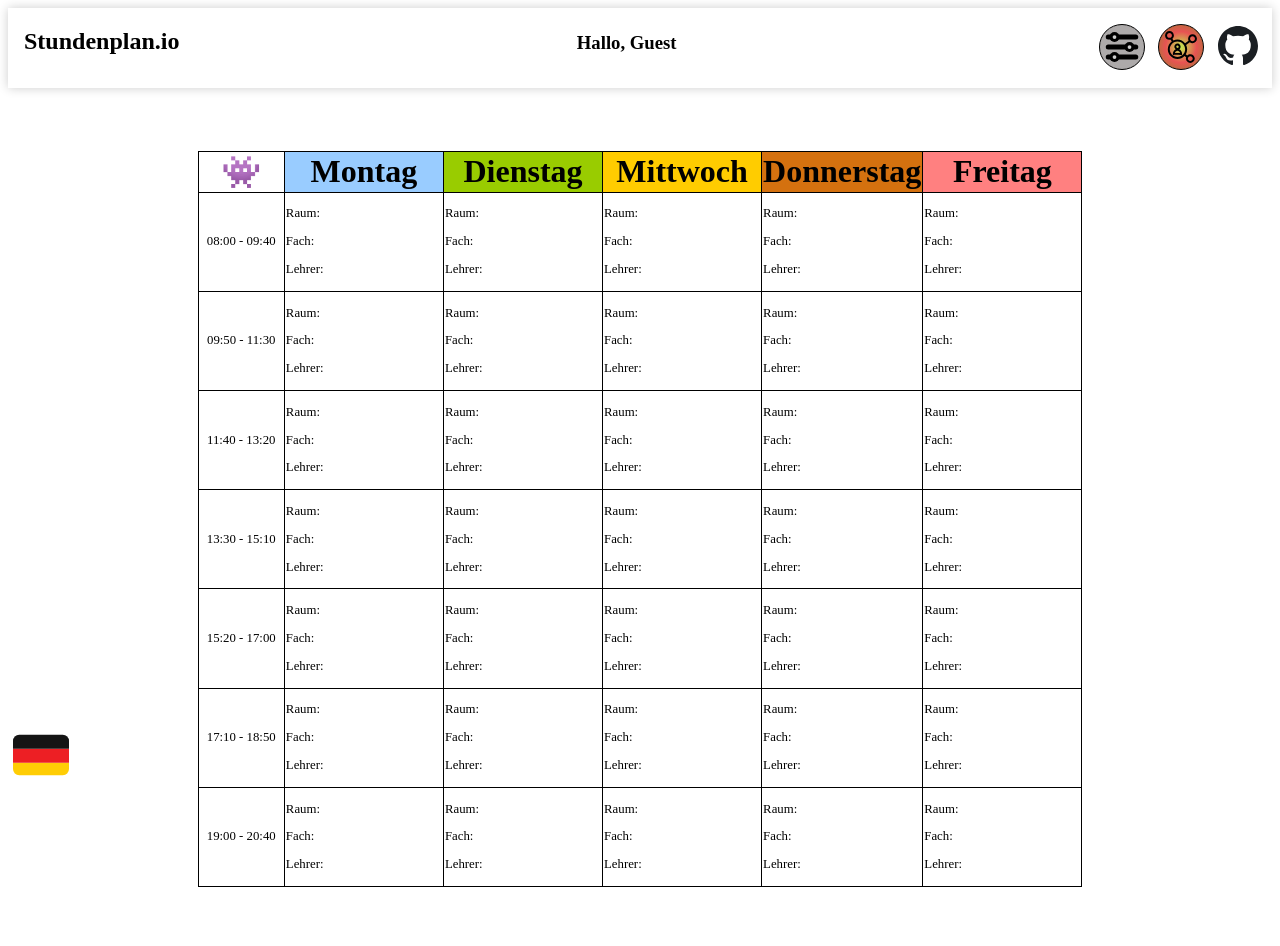
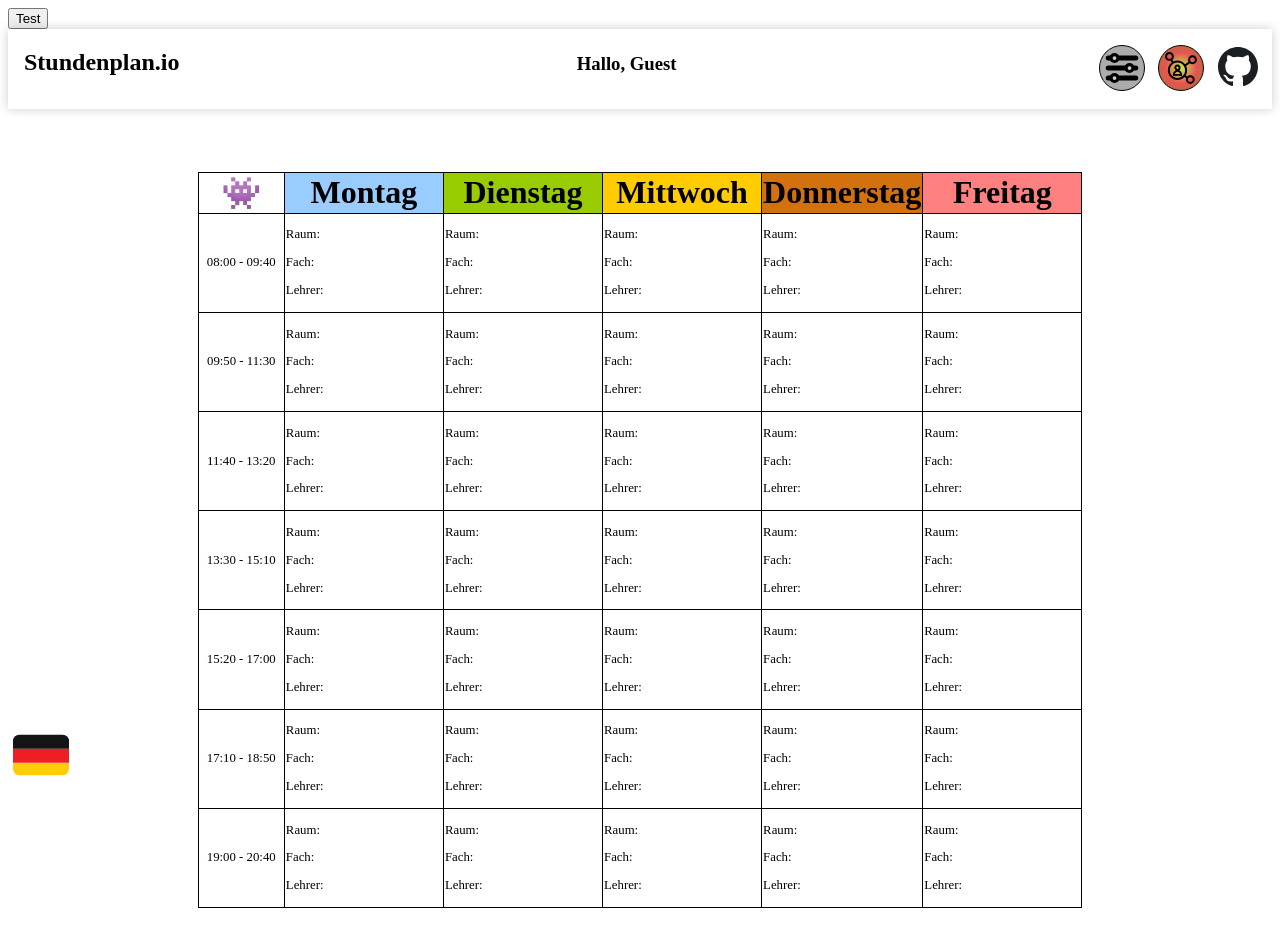
Before and after one commit to Benedikt-Brunner/Stundenplan.io, a SvelteKit app: page / in a window 1280 px wide. Shown: the top 946 px of the page. Built offline with nearby package versions, Linux system fonts and the light colour scheme.

Commit message:
add token test

```diff
--- a/src/routes/+page.svelte
+++ b/src/routes/+page.svelte
@@ -22,6 +22,10 @@ theme.subscribe(value => {
     styles = style_map.get(value);
 })
 
+async function test() {
+    await fetch('https://timetablebackend.shuttleapp.rs/index').then(res => res.text).then(data => console.log(data))
+}
+
 $: set_buddy(buddy)
 
 async function set_buddy(e){
@@ -30,7 +34,7 @@ async function set_buddy(e){
     }
 }
 </script>
-
+    <button on:click={test}> Test </button>
     <Header data = {data} supabase = {supabase} styles = {styles}/>
     <PopUp/>
     {#if $comparing.is_comparing}
```
